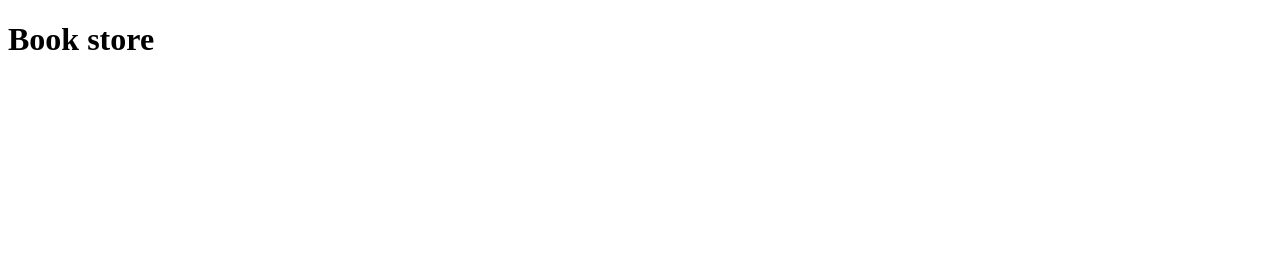
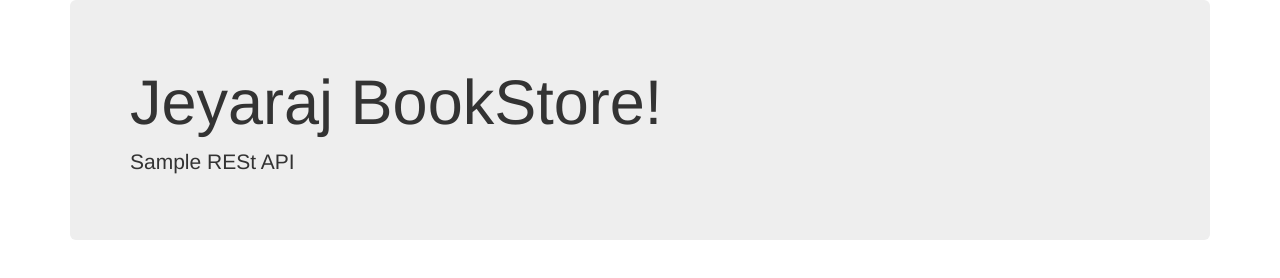
Before and after one commit to jeyarajcs/nodemongo, a website: page client/index.html in a window 1280 px wide. Drawn offline with nearby package versions, Linux system fonts and the light colour scheme.

Commit message:
conflicts fixed

```diff
--- a/client/index.html
+++ b/client/index.html
@@ -2,8 +2,17 @@
 <html>
 <head>
 	<title>Book Store</title>
+<link href="//maxcdn.bootstrapcdn.com/bootswatch/3.2.0/superhero/bootstrap.min.css" rel="stylesheet">
+
 </head>
 <body>
-	<h1>Book store</h1>
+
+<div class="container">
+    <div class="jumbotron">
+        <h1>Jeyaraj BookStore!</h1>
+        <p>Sample RESt API</p>
+    </div>
+</div>
+
 </body>
 </html>
```
